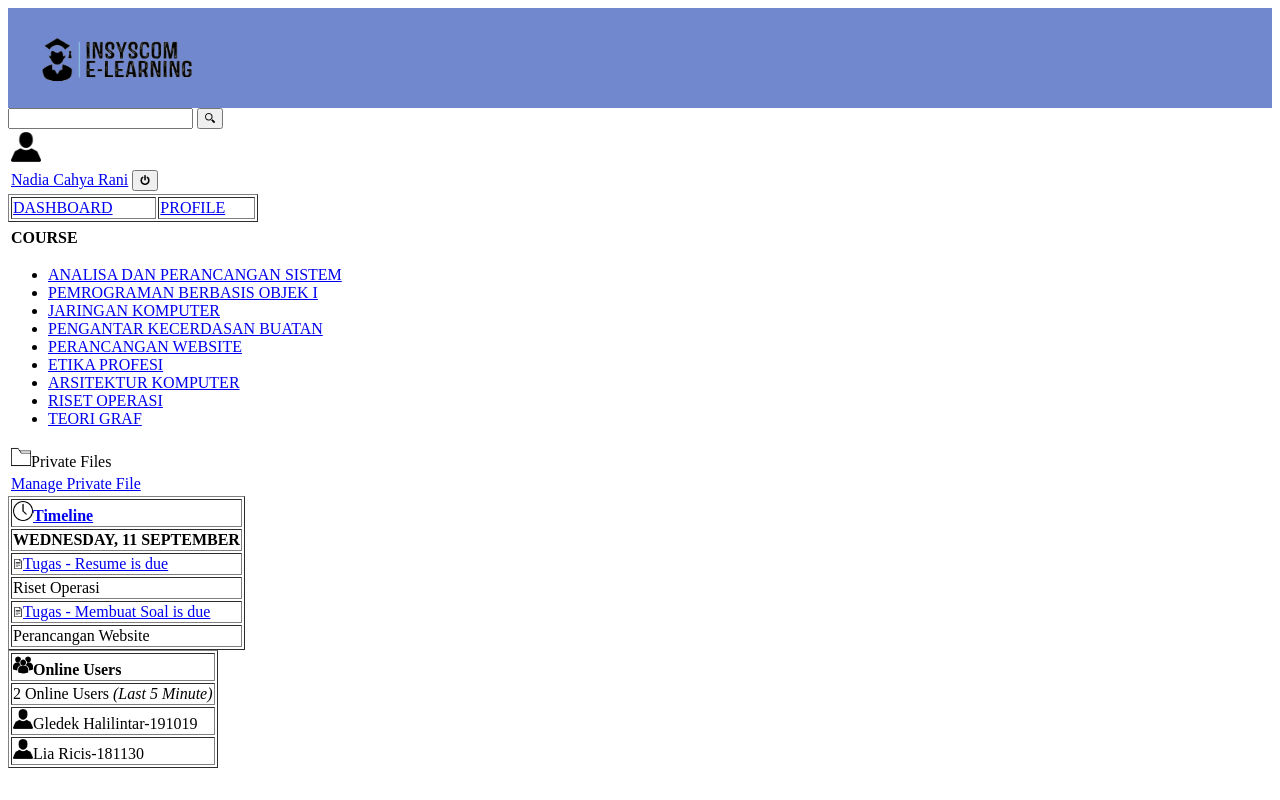
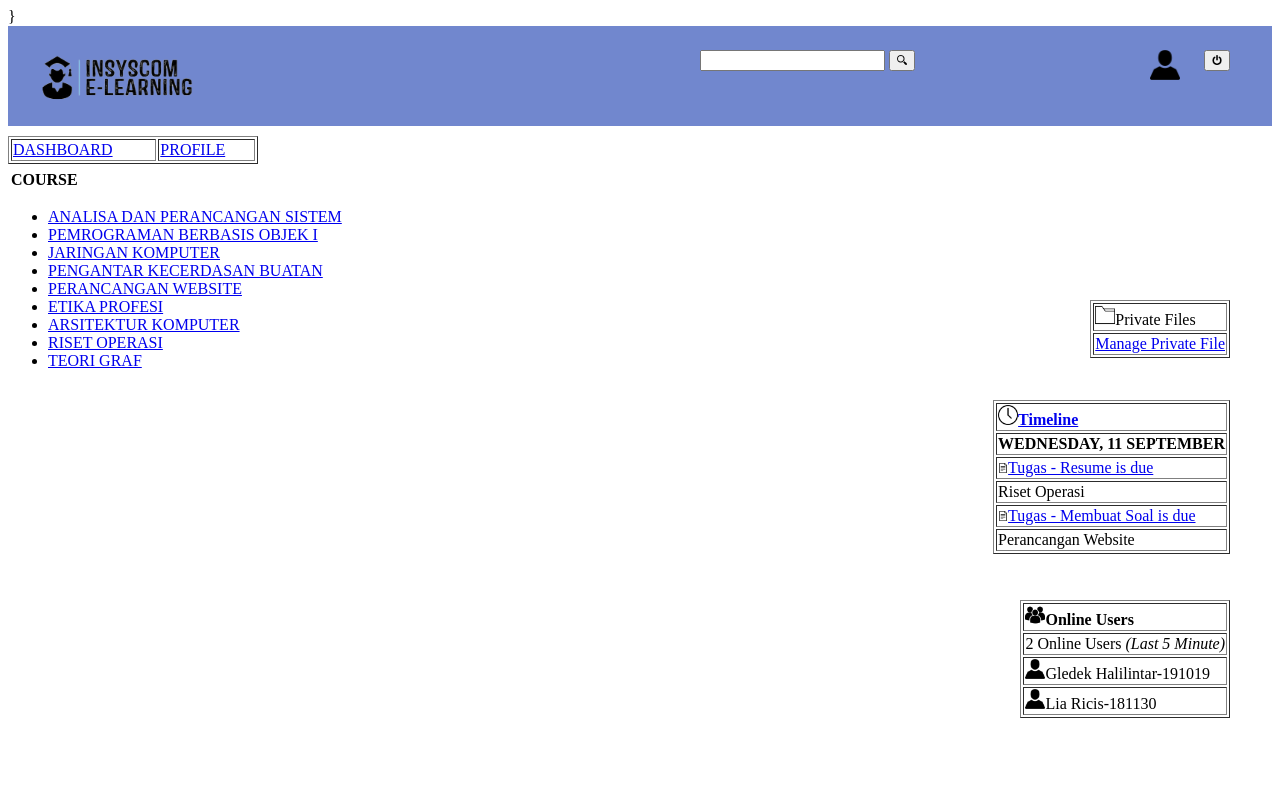
Before and after one commit to afriliaps/progreskuhhh, a plain HTML site: page 2.html in a window 1280 px wide. Drawn offline with Linux system fonts and the light colour scheme.

Commit message:
Add files via upload

```diff
--- a/2.html
+++ b/2.html
@@ -13,8 +13,43 @@
 			height: 100%;
 			width: 100%;
 		}
-		.cari{}
+		.cari{
+			position: absolute;;
+			top:50px;
+			left:700px;
+		}
+		.profil2{
+			position: absolute;
+			top: 50px;
+			right: 100px;
+
+		}
+
+		.mati{
+			position: absolute;
+			top: 50px;
+			right: 50px;
+		}
+
+		.Private{
+			position: absolute;
+			top: 300px;
+			right: 50px;
+		}
+
+		.Timeline{
+			position: absolute;
+			top: 400px;
+			right: 50px;
+		}
+
+		.Users{
+			position: absolute;
+			top: 600px;
+			right: 50px;
+		}
 	</style>
+}
 </head>
 <body>
 	<table>
@@ -25,10 +60,11 @@
         <input type="search">
         <a class="carii" href="3.html"><button><img src="magnifier-tool.png" height="10"></button></a>
     </div>
-	<div class="profil kanan">
-		<td><a class="profil" href="9.html"><img src="user-silhouette.png" height="30"></a></td>
+	<div class="profil2">
+		<td><a class="profil2" href="9.html"><img src="user-silhouette.png" height="30"></a></td>
+	</div>
+	<div class="mati">
 		<tr><td>
-		<a class="profil nama" href="9.html">Nadia Cahya Rani</a>
         <a class="mati" href="index.html"><button type="button"><img src="25706.png" height="10"></button></a>
     	</td></tr>
 	</div>
@@ -63,7 +99,7 @@
 		</div>
 	</table>
 	<div class="Private">
-	<table border=0 bgcolor="white">
+	<table border=1 bgcolor="white">
 		<center>
 		<tr><b><td><img src="folder.png" height="20">Private Files</td></b></tr>
 		<tr><td><a class="private" href="4.html">Manage Private File</a></td></tr>
```
